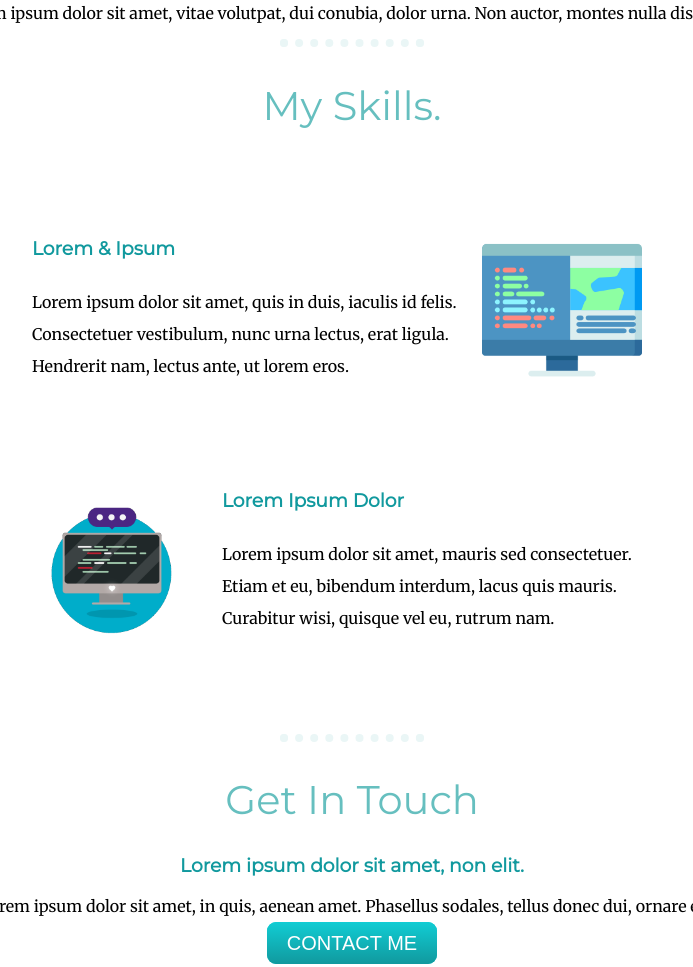
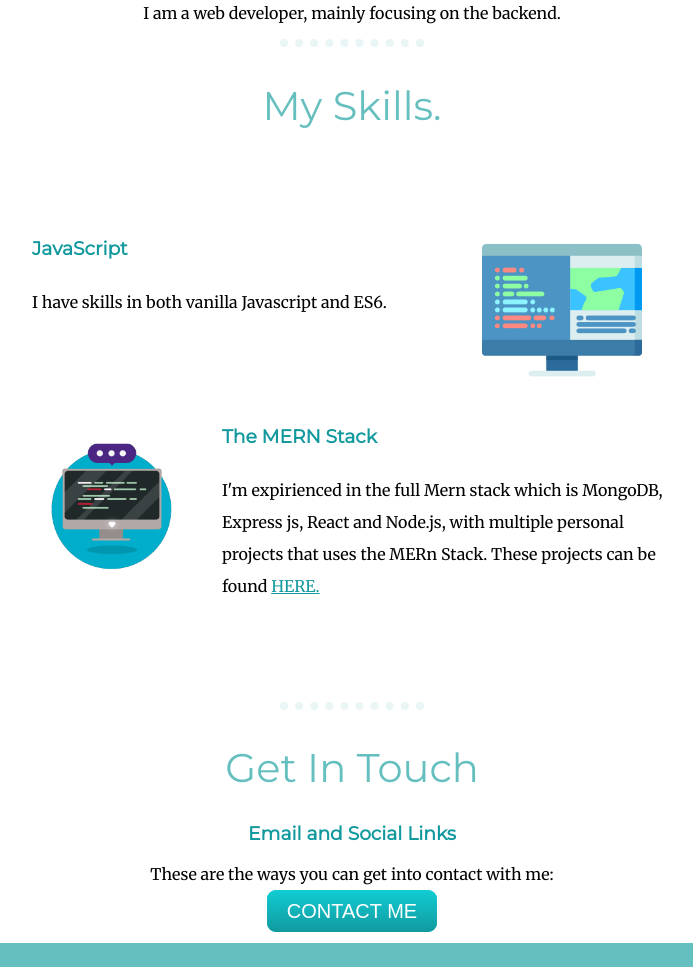
Before and after one commit to jmutakura/Personal_Site, a plain HTML site: page index.html in a window 1280 px wide. Shown: the part 1028-1995 px from the top of the page, without its empty margins (288-981 px from the left). Drawn offline with Linux system fonts and the light colour scheme.

Commit message:
Updated the personal site

```diff
--- a/index.html
+++ b/index.html
@@ -29,27 +29,27 @@
       <img src="images/me.png" alt="my-image">
 
       <h2>Hello.</h2>
-      <p>Lorem ipsum dolor sit amet, vitae volutpat, dui conubia, dolor urna. Non auctor, montes nulla distinctio.</p>
+      <p>I am a web developer, mainly focusing on the backend.</p>
     </div>
     <hr>
     <div class="skills">
       <h2>My Skills.</h2>
       <div class="skill-row">
         <img class="computer-image" src="images/computer.png" alt="my-skills">
-        <h3>Lorem & Ipsum</h3>
-        <p>Lorem ipsum dolor sit amet, quis in duis, iaculis id felis. Consectetuer vestibulum, nunc urna lectus, erat ligula. Hendrerit nam, lectus ante, ut lorem eros.</p>
+        <h3>JavaScript</h3>
+        <p>I have skills in both vanilla Javascript and ES6. </p>
       </div>
       <div class="skill-row">
         <img class="coding-image" src="images/coding.gif" alt="">
-        <h3>Lorem Ipsum Dolor</h3>
-        <p>Lorem ipsum dolor sit amet, mauris sed consectetuer. Etiam et eu, bibendum interdum, lacus quis mauris. Curabitur wisi, quisque vel eu, rutrum nam.</p>
+        <h3>The MERN Stack</h3>
+        <p>I'm expirienced in the full Mern stack which is MongoDB, Express js, React and Node.js, with multiple personal projects that uses the MERn Stack. These projects can be found <a href="Projects">HERE.</a> </p>
       </div>
     </div>
     <hr>
     <div class="contact-me">
       <h2>Get In Touch</h2>
-      <h3>Lorem ipsum dolor sit amet, non elit.</h3>
-      <p>Lorem ipsum dolor sit amet, in quis, aenean amet. Phasellus sodales, tellus donec dui, ornare erat.</p>
+      <h3>Email and Social Links</h3>
+      <p>These are the ways you can get into contact with me:</p>
       <a class="btn" href="mailto:name@email.com">CONTACT ME</a>
     </div>
   </div>
```
